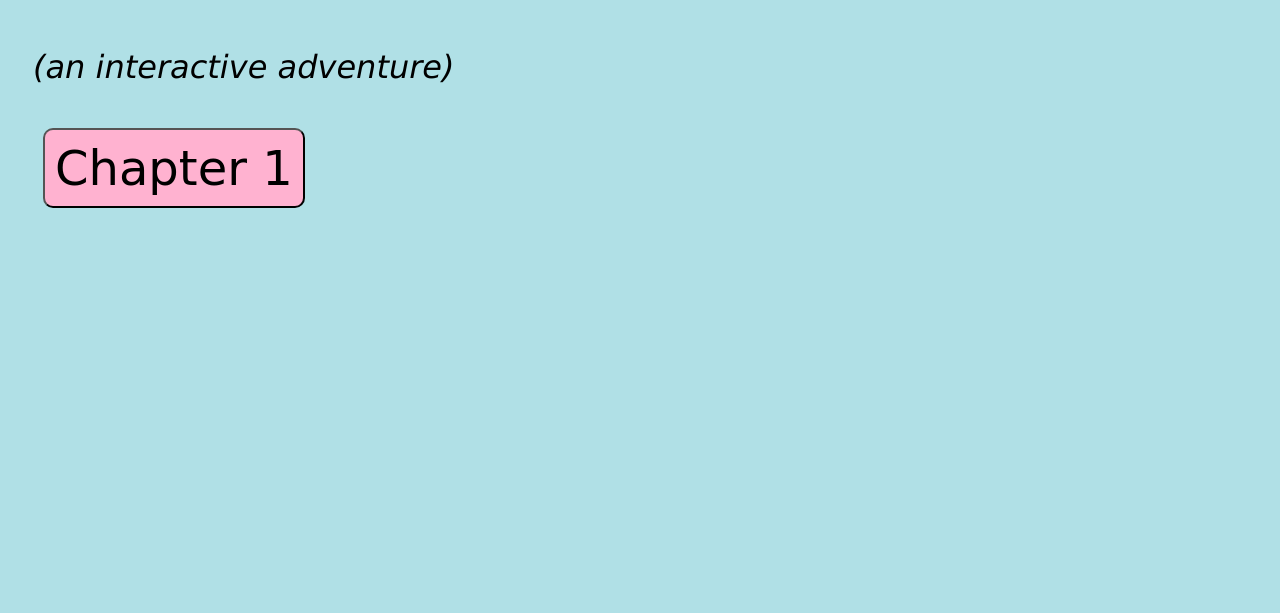
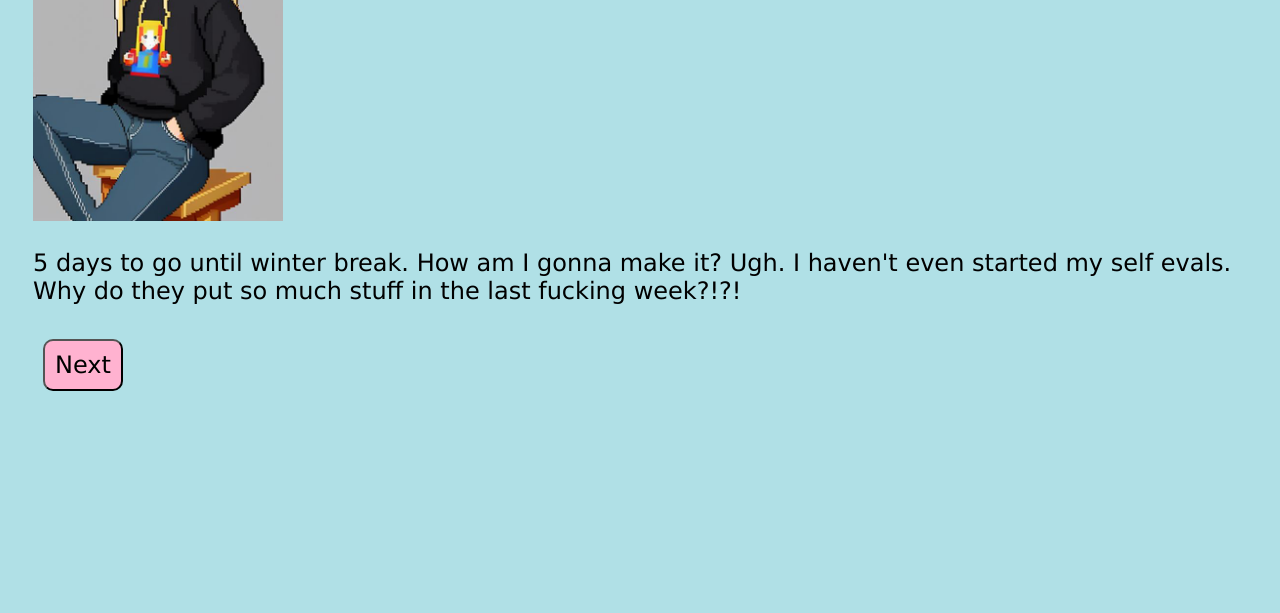
Before and after one commit to ellengeersangster/secretsangster2025, a plain HTML site: page Chapter1-1.html in a window 1280 px wide. Shown: the part 187-800 px from the top of the page. Drawn offline with Linux system fonts and the light colour scheme.

Commit message:
episode time

```diff
--- a/Chapter1.html
+++ b/Chapter1-1.html
@@ -11,8 +11,8 @@
     <link rel="icon" href="./favicon.ico" type="image/x-icon">
   </head>
   <body>
-    <b><p class="Title1">Buxton is Strange </p></b>
-    <p class="Title2"> <i>(an interactive adventure)</i></p>
-    <button class="Button1" onclick="window.location.href = 'Chapter1.html';">Chapter 1</button>
+    <img width="250px" height="auto" src="sitting1.jpg">
+    <p class="StoryText1">5 days to go until winter break. How am I gonna make it? Ugh. I haven't even started my self evals. Why do they put so much stuff in the last fucking week?!?!</p>
+    <button class="Button3" onclick="window.location.href = 'Chapter1.html';">Next</button>
   </body>
 </html>
--- a/style.css
+++ b/style.css
@@ -77,3 +77,22 @@ body {
   color:#000000;
   font-size:48px;
 }
+
+.Button3 {
+  background-color: #FFB2D0;
+  padding: 10px;
+  border-radius: 5px;
+  -moz-border-radius: 10px;
+  -webkit-border-radius: 10px;
+  margin:10px;
+
+  font-family: Verdana, sans-serif;
+  color:#000000;
+  font-size:24px;
+}
+
+.StoryText1 {
+  font-family: Verdana, sans-serif;
+  color:#000000;
+  font-size:24px;
+}
```
Also changed, not shown: sitting1.jpg (added), sitting2.jpg (added), sitting3.jpg (added), standing1.jpg (added).
